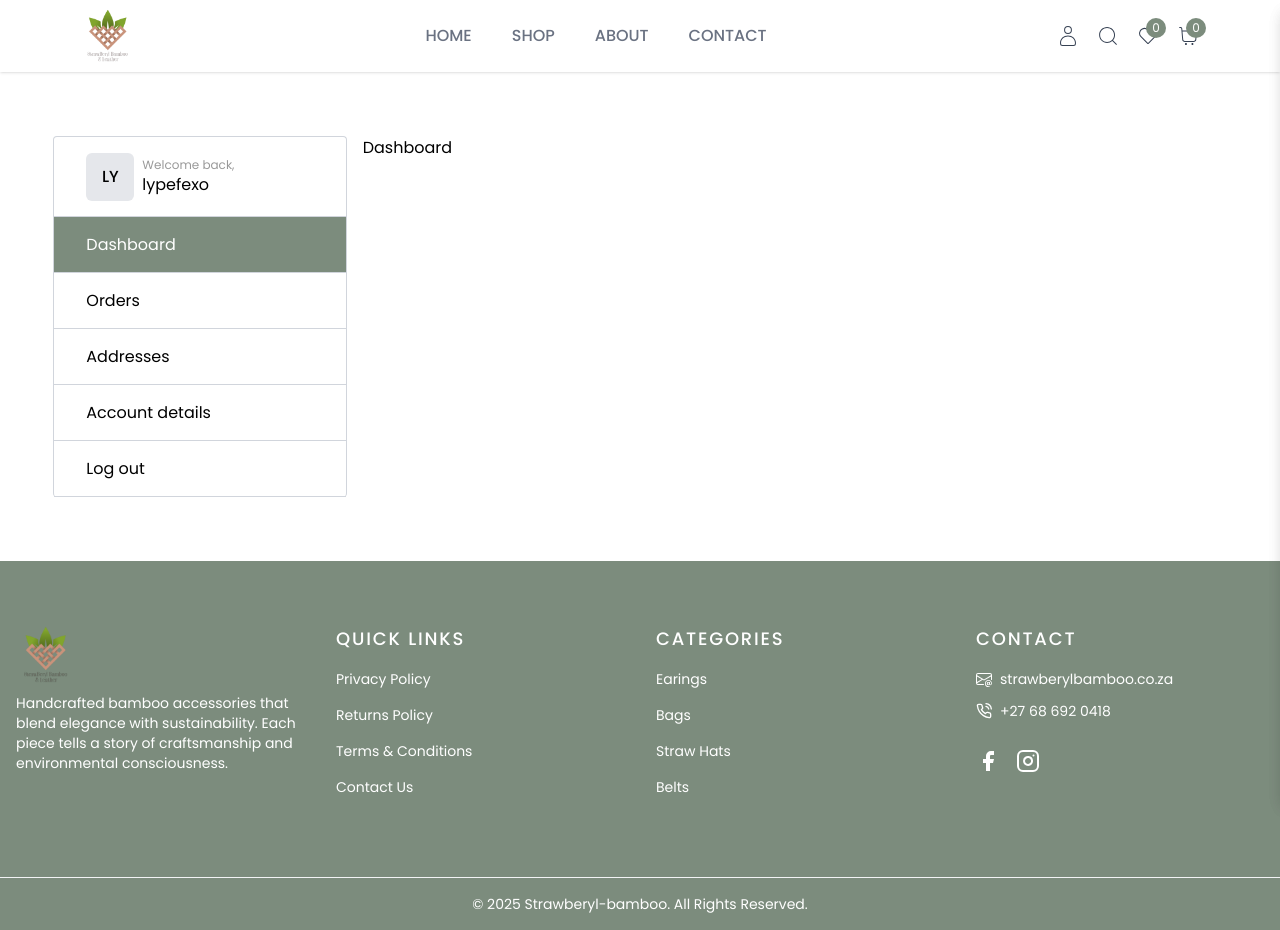
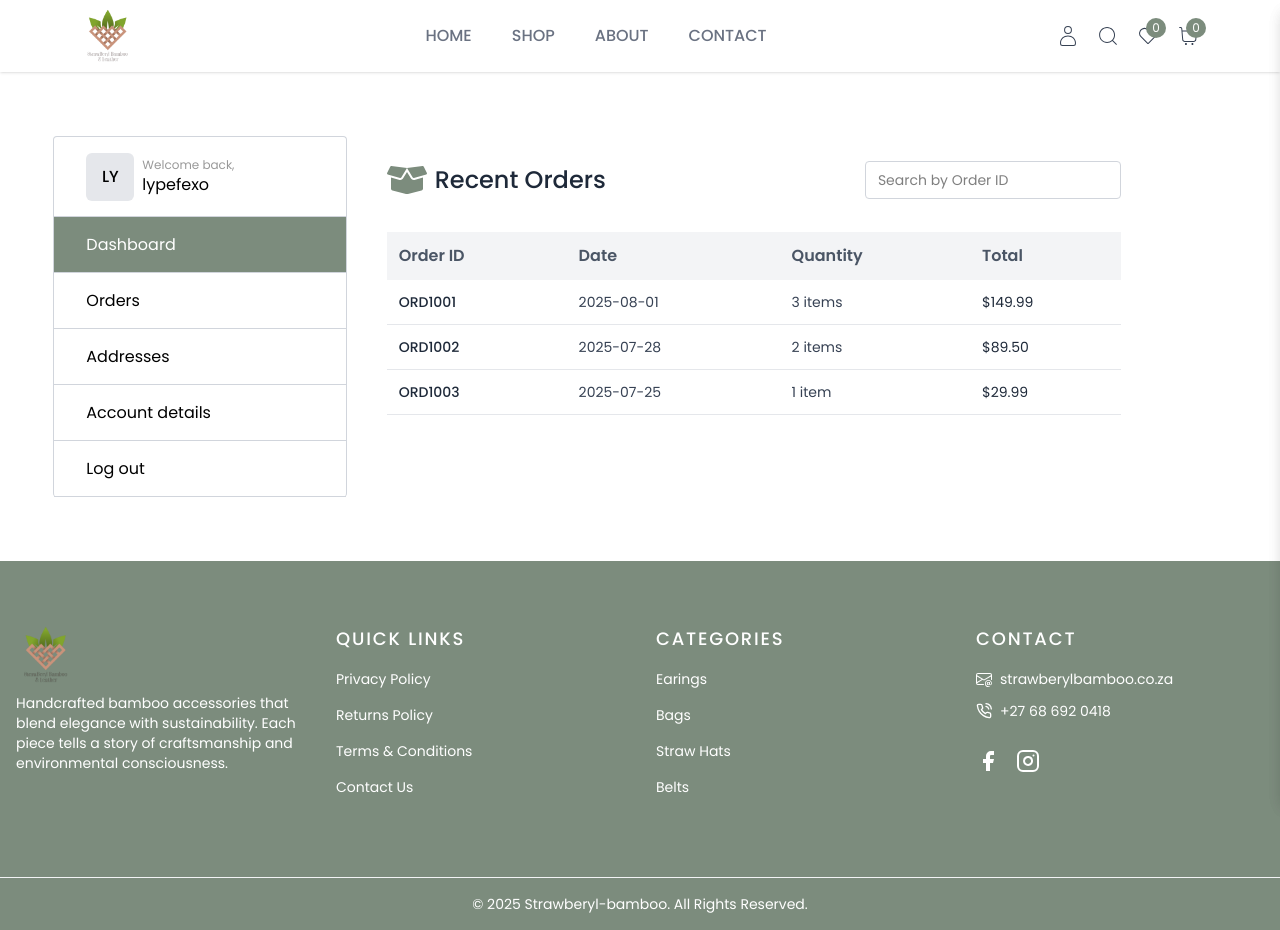
Before and after one commit to HlobisileLukhele/strawberyl-ecommerce, a React (Vite) app: page /account in a window 1280 px wide. Built offline with nearby package versions, Linux system fonts and the light colour scheme; a web font is replaced by a local one.

Commit message:
added the dashboard page

```diff
--- a/src/Pages/user/Dashboard.jsx
+++ b/src/Pages/user/Dashboard.jsx
@@ -1,5 +1,82 @@
+import { FaBoxOpen } from 'react-icons/fa';
+import { useState } from 'react';
+
 export default function Dashboard() {
+  const allOrders = [
+    {
+      id: 'ORD1001',
+      date: '2025-08-01',
+      total: '$149.99',
+      items: 3,
+    },
+    {
+      id: 'ORD1002',
+      date: '2025-07-28',
+      total: '$89.50',
+      items: 2,
+    },
+    {
+      id: 'ORD1003',
+      date: '2025-07-25',
+      total: '$29.99',
+      items: 1,
+    },
+  ];
+
+  const [searchTerm, setSearchTerm] = useState('');
+
+  const filteredOrders = allOrders.filter((order) =>
+    order.id.toLowerCase().includes(searchTerm.toLowerCase())
+  );
+
   return (
-    <div>Dashboard</div>
-  )
+    <div className="p-6">
+      <div className="flex flex-col md:flex-row md:items-center md:justify-between gap-4 mb-8">
+        <div className="flex items-center gap-2 text-2xl font-medium text-gray-800">
+          <FaBoxOpen className="text-[#7c8c7d] size-10" />
+          <span>Recent Orders</span>
+        </div>
+
+        <input
+          type="text"
+          placeholder="Search by Order ID"
+          className="border border-gray-300 text-sm rounded-sm px-3 py-2 w-full md:w-64 outline-none focus-within:border-[#7c8c7d]"
+          value={searchTerm}
+          onChange={(e) => setSearchTerm(e.target.value)}
+        />
+      </div>
+
+      <div className="overflow-x-auto">
+        <table className="w-full table-auto border-collapse">
+          <thead>
+            <tr className="bg-gray-100 text-left text-gray-600 whitespace-nowrap">
+              <th className="p-3">Order ID</th>
+              <th className="p-3">Date</th>
+              <th className="p-3">Quantity</th>
+              <th className="p-3">Total</th>
+            </tr>
+          </thead>
+          <tbody>
+            {filteredOrders.map((order) => (
+              <tr key={order.id} className="border-b hover:bg-gray-50 border-gray-200 transition whitespace-nowrap">
+                <td className="p-3 text-sm font-medium text-gray-800">{order.id}</td>
+                <td className="p-3 text-sm text-gray-700">{order.date}</td>
+                <td className="p-3 text-sm text-gray-700">
+                  {order.items} item{order.items > 1 ? 's' : ''}
+                </td>
+                <td className="p-3 text-sm text-gray-800">{order.total}</td>
+              </tr>
+            ))}
+            {filteredOrders.length === 0 && (
+              <tr>
+                <td colSpan="4" className="text-center text-sm text-gray-500 py-6">
+                  No orders match that ID.
+                </td>
+              </tr>
+            )}
+          </tbody>
+        </table>
+      </div>
+    </div>
+  );
 }
```
